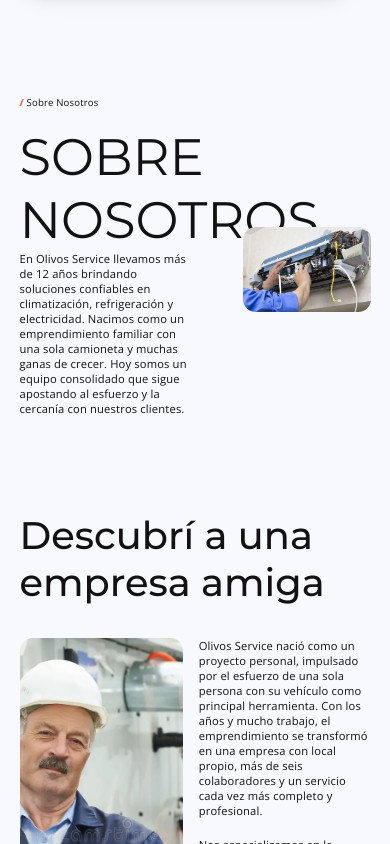
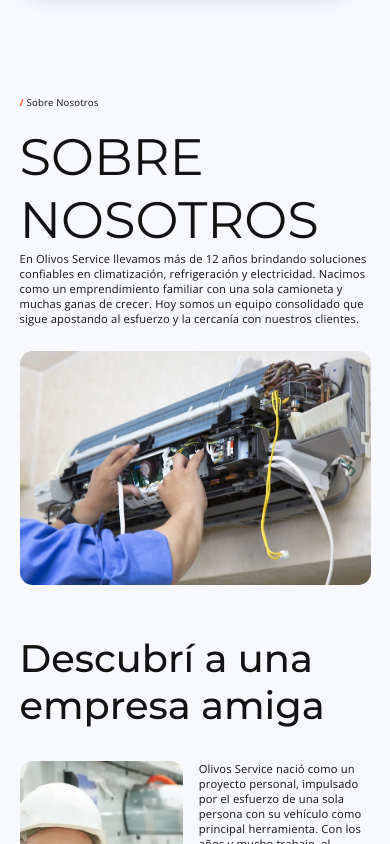
Before and after one commit to nicolas-ponce/OlivosService, a React (Vite) app: page / in a window 390 px wide. Shown: the part 2760-3604 px from the top of the page. Built offline with nearby package versions, Linux system fonts and the light colour scheme.

Commit message:
0.6.2 - Añadido responsiveness SobreNosotros section

```diff
--- a/src/sections/sobreNosotros-section/SobreNosotros_Section.style.ts
+++ b/src/sections/sobreNosotros-section/SobreNosotros_Section.style.ts
@@ -15,6 +15,11 @@ export const Container = styled(motion.div)`
     @media (max-width: 1280px) {
         width: 90%;
     }
+
+
+    @media (max-width: 480px) {
+        gap: 6rem;
+    }
 `
 
 export const Box1_Container = styled.div`
@@ -26,10 +31,19 @@ export const Box1_Container = styled.div`
     @media (max-width: 992px) {
         gap: 6rem;
     }
+
+    @media (max-width: 480px) {
+        flex-direction: column;
+        gap: 3.2rem;
+    }
 `
 
 export const Box1_Info = styled(motion.div)`
     width: 50%;
+
+    @media (max-width: 480px) {
+        width: 100%;
+    }
 `
 
 export const Box1_ImgDiv = styled(motion.div)`
@@ -40,6 +54,11 @@ export const Box1_ImgDiv = styled(motion.div)`
         width: 100%;
         height: 100%;
         border-radius: 1.6rem;
+    }
+
+
+    @media (max-width: 480px) {
+        width: 100%;
     }
 `
 
--- a/src/sections/sobreNosotros-section/SobreNosotros_Section.tsx
+++ b/src/sections/sobreNosotros-section/SobreNosotros_Section.tsx
@@ -28,7 +28,7 @@ export const SobreNosotros_Section = () => {
                 <Box1_Info
                     initial={{ opacity: 0, x: -100 }}
                     whileInView={{ opacity: 1, x: 0 }}
-                    viewport={{ amount: 0.8, once: true }}
+                    viewport={{ amount: 0.4, once: true }}
                 >
                     <h2>SOBRE NOSOTROS</h2>
                     <p>
```
